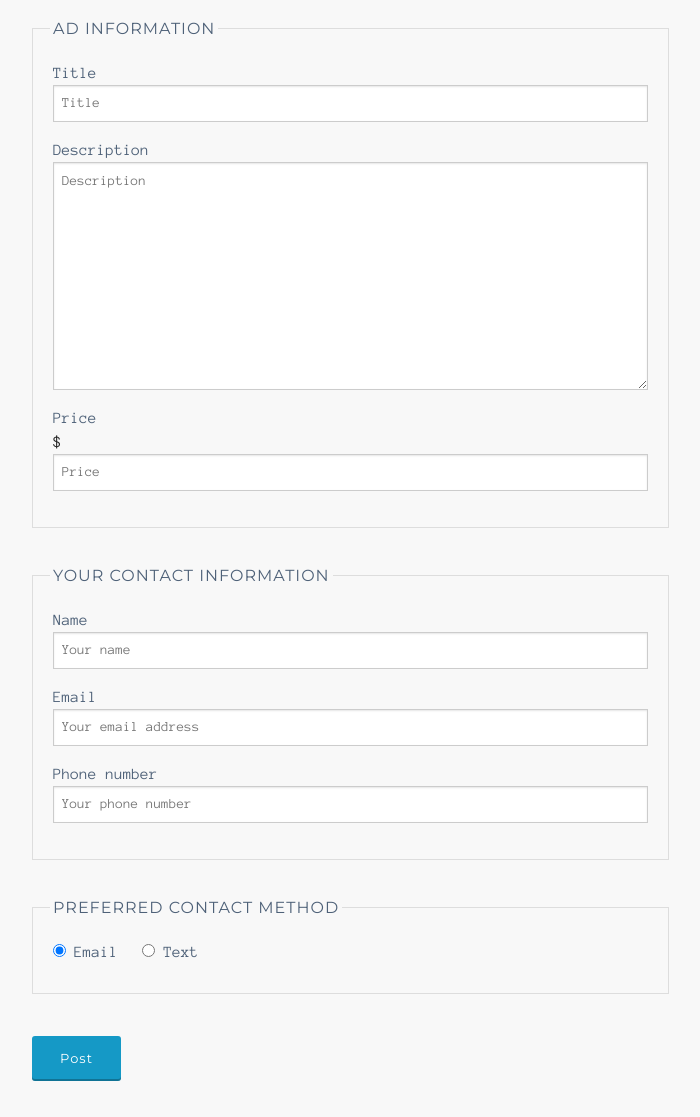
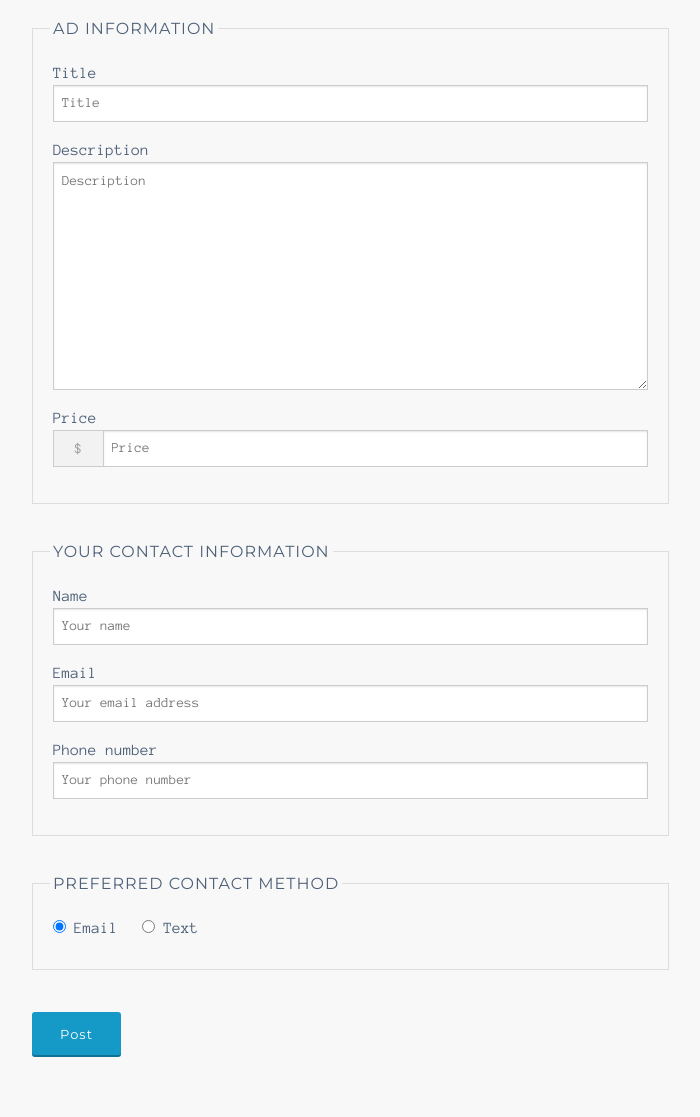
Before and after one commit to Codeup-Adlister-Project/adlister.dev, a PHP site: page /ads.create.php in a window 1280 px wide. Shown: the part 149-1266 px from the top of the page, without its empty margins (123-823 px from the left). Run offline with PHP 8.4, Linux system fonts and the light colour scheme; the visitor is signed in with stand-in values (Sample User, id 1); some libraries are stand-ins or nearby versions.

Commit message:
added '$' prefix to price field on ad creation form and ad edit form

```diff
--- a/public/ads.create.php
+++ b/public/ads.create.php
@@ -166,11 +166,18 @@
 							<label for="description">Description</label>
 							<textarea type='text' id='description' name='description' placeholder='Description' rows='10' cols='75' maxlength="4000"><?= $savedInput['description']; ?></textarea>
 							<label for="price">Price</label>
-							$<input type='text' id='price' name='price' value="<?= $savedInput['price']; ?>" placeholder='Price' required />
-								<?php if(!empty($errorMessages['price'])){
-									echo "<span class='error'>" . $errorMessages['price'] . "</span>";
-								 }
-								?>
+							<div class="row collapse">
+								<div class="small-2 medium-1 columns">
+									<span class="prefix">$</span>
+								</div>
+								<div class="small-10 medium-11 columns">
+									<input type='text' id='price' name='price' value="<?= $savedInput['price']; ?>" placeholder='Price' required />
+								</div>
+									<?php if(!empty($errorMessages['price'])){
+										echo "<span class='error'>" . $errorMessages['price'] . "</span>";
+									 }
+									?>
+							</div>
 						</fieldset>
 					</div>
 				</div>
--- a/public/css/main.css
+++ b/public/css/main.css
@@ -263,6 +263,10 @@ h5.featured {
     content: ": ";
 }
 
+span.prefix {
+    color: #999;
+}
+
 .contact {
     font-weight: 700;
 }
```
Also changed, not shown: public/ads.edit.php (+8 -1 lines).
